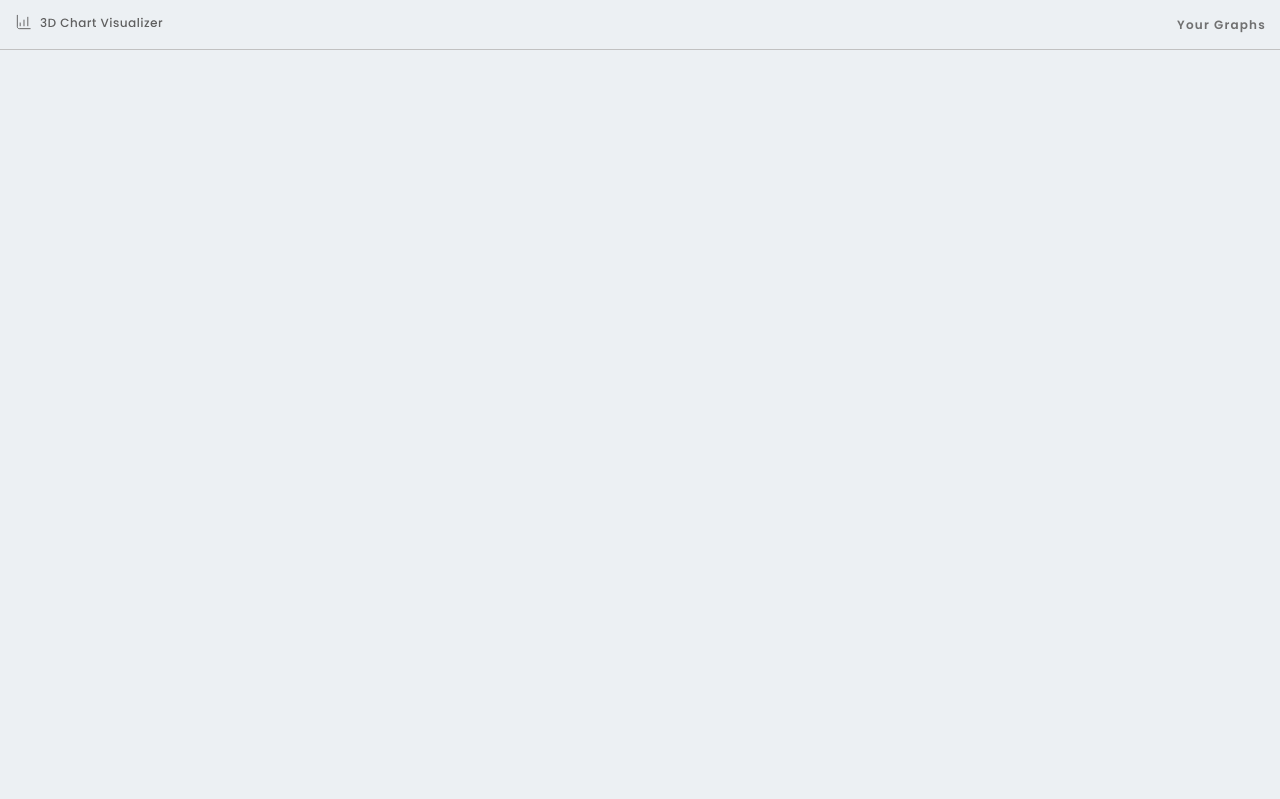
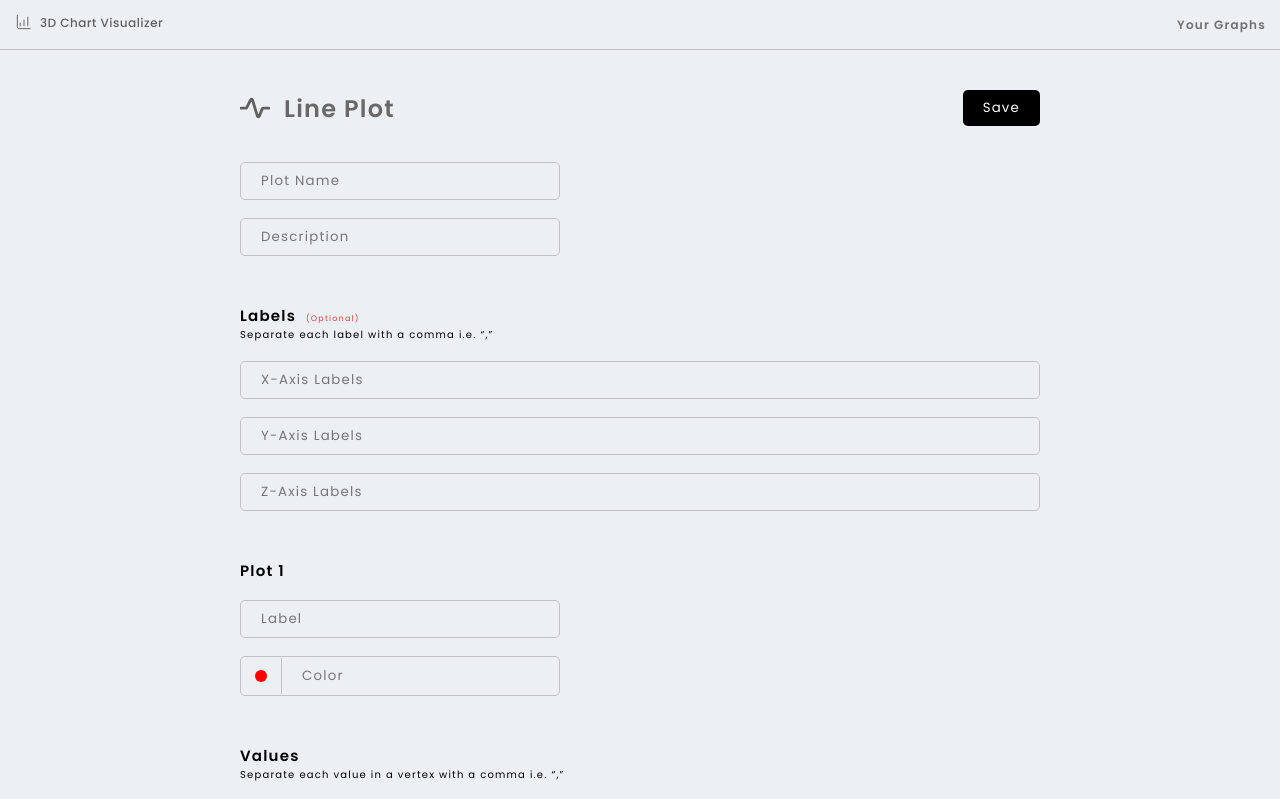
Before and after one commit to SWS-5007/3D-Charts_React, a React (Create React App) app: page /plot/new in a window 1280 px wide. Before the commit this address had no page. Shown: the top 799 px of the page. Built offline with nearby package versions, Linux system fonts and the light colour scheme.

Commit message:
Adding Plot Form

```diff
--- a/src/App.js
+++ b/src/App.js
@@ -6,6 +6,7 @@ import Navbar from "./components/Navbar";
 import NewChart from "./components/NewChart";
 import PlotContainer from "./components/PlotContainer";
 import Plots from "./components/Plots";
+import FormContainer from "./components/Forms/FormContainer";
 
 function App() {
   return (
@@ -13,6 +14,7 @@ function App() {
       <Navbar />
 
       <Routes>
+        <Route element={<FormContainer />} path="/plot/new" />
         <Route element={<PlotContainer />} path="/plot" />
         <Route element={<Plots />} path="/plots" />
         <Route element={<NewChart />} path="/" />
--- /dev/null
+++ b/src/components/Forms/FormContainer.jsx
@@ -0,0 +1,12 @@
+import React from "react";
+import Line from "./Line";
+
+const FormContainer = () => {
+  return (
+    <>
+      <Line />
+    </>
+  );
+};
+
+export default FormContainer;
--- /dev/null
+++ b/src/components/Forms/Line.jsx
@@ -0,0 +1,111 @@
+import React from "react";
+
+const Line = () => {
+  return (
+    <form>
+      <div className="form-header">
+        <div className="form-heading">
+          <svg
+            width="30"
+            height="30"
+            viewBox="0 0 30 30"
+            fill="none"
+            xmlns="http://www.w3.org/2000/svg"
+          >
+            <g clip-path="url(#clip0_6_198)">
+              <path
+                d="M1.07153 15.1714H5.76439C5.96199 15.1692 6.15542 15.1144 6.32487 15.0127C6.49432 14.9111 6.63368 14.7661 6.72868 14.5929L10.5858 6.87858C10.6809 6.68652 10.8324 6.52814 11.0201 6.42471C11.2078 6.32129 11.4227 6.27777 11.6358 6.30001C11.8481 6.31436 12.0507 6.3942 12.2158 6.52852C12.3808 6.66284 12.5001 6.84504 12.5572 7.05001L17.3358 22.95C17.3985 23.1657 17.5274 23.3562 17.7043 23.4946C17.8812 23.6331 18.0971 23.7124 18.3215 23.7214C18.5318 23.7145 18.7354 23.6457 18.9069 23.5238C19.0784 23.4018 19.2102 23.2321 19.2858 23.0357L22.2215 15.8572C22.3024 15.6558 22.4413 15.483 22.6207 15.3609C22.8 15.2388 23.0117 15.1728 23.2287 15.1714H28.9287"
+                stroke="#606060"
+                stroke-width="2.85714"
+                stroke-linecap="round"
+                stroke-linejoin="round"
+              />
+            </g>
+            <defs>
+              <clipPath id="clip0_6_198">
+                <rect width="30" height="30" fill="white" />
+              </clipPath>
+            </defs>
+          </svg>
+          <h2>Line Plot</h2>
+        </div>
+        <button className="btn-dark">Save</button>
+      </div>
+
+      <div className="form-content">
+        <input
+          name="plot_name"
+          placeholder="Plot Name"
+          className="input-primary"
+        />
+        <input
+          name="description"
+          placeholder="Description"
+          className="input-primary"
+        />
+      </div>
+
+      <div className="form-content">
+        <h3 className="form-content-heading heading-optional">Labels</h3>
+        <span>Separate each label with a comma i.e. “,”</span>
+        <input
+          name="x_labels"
+          placeholder="X-Axis Labels"
+          className="input-primary input-max"
+        />
+        <input
+          name="y_labels"
+          placeholder="Y-Axis Labels"
+          className="input-primary input-max"
+        />
+        <input
+          name="z_labels"
+          placeholder="Z-Axis Labels"
+          className="input-primary input-max"
+        />
+      </div>
+
+      <div className="form-content">
+        <h3 className="form-content-heading">Plot 1</h3>
+
+        <input name="plot_name" placeholder="Label" className="input-primary" />
+
+        <div className="color-input">
+          <div className="color-container">
+            <span className="color" />
+          </div>
+          <input name="color" placeholder="Color" className="input-primary" />
+        </div>
+      </div>
+
+      <div className="form-content">
+        <h3 className="form-content-heading">Values</h3>
+        <span>Separate each value in a vertex with a comma i.e. “,”</span>
+        <input
+          name="vertices"
+          placeholder="Vertices (x, y, z)"
+          className="input-primary"
+        />
+        <p className="vertices-data">(1, 2, 2), (2, 4, 2)</p>
+      </div>
+
+      <div className="form-content">
+        <h3 className="form-content-heading heading-optional">
+          Values in Array
+        </h3>
+        <span>Paste array of vertex arrays</span>
+        <textarea
+          name="vertices"
+          placeholder="Vertices (x, y, z)"
+          className="input-primary input-max"
+          rows={10}
+        />
+      </div>
+      <div className="form-content">
+        <button className="btn-dark">Add Line</button>
+      </div>
+    </form>
+  );
+};
+
+export default Line;
--- a/src/sass/main.scss
+++ b/src/sass/main.scss
@@ -23,8 +23,8 @@ html {
 
 body {
   background-color: $colorBackground;
-  max-height: 100vh;
-  overflow: hidden;
+  box-sizing: border-box;
+  // overflow: hidden;
 }
 
 .container {
@@ -103,6 +103,14 @@ button {
 .btn-primary {
   box-shadow: -10px -10px 30px 0 #fff, 10px 10px 30px 0 #acbdd8;
   padding: 1.8rem 2.2rem;
+}
+
+.btn-dark {
+  background-color: $colorDarkest;
+  border-radius: 5px;
+  box-shadow: none;
+  color: white;
+  padding: 0.8rem 2rem;
 }
 
 // Navbar
@@ -272,3 +280,86 @@ input {
   padding: 0.6rem 1.2rem;
   border-radius: 12px;
 }
+
+.input-primary {
+  border: 1px solid $colorLight;
+  border-radius: 5px;
+  max-width: 320px;
+  width: 100%;
+  padding: 0.8rem 2rem;
+  display: block;
+  margin: 1.8rem 0;
+  background-color: transparent;
+}
+
+.input-max {
+  max-width: 100%;
+  width: 100%;
+}
+
+.color-input {
+  max-width: 320px;
+  display: flex;
+  justify-content: flex-start;
+  align-items: center;
+  border: 1px solid $colorLight;
+  border-radius: 5px;
+
+  input {
+    border: none;
+    margin: 0;
+    border-left: 1px solid $colorLight;
+    border-radius: 0;
+  }
+}
+
+.color-container {
+  margin: (38px - 12px) / 2 1.4rem;
+  width: 12px;
+  height: 12px;
+
+  .color {
+    width: 12px;
+    height: 12px;
+    background-color: red;
+    border-radius: 50%;
+  }
+}
+
+// Forms
+
+form {
+  max-width: 800px;
+  display: block;
+  margin: 4rem auto;
+}
+
+.form-header {
+  display: flex;
+  justify-content: space-between;
+  align-items: center;
+}
+
+.form-heading {
+  display: flex;
+  justify-content: flex-start;
+  align-items: center;
+  gap: 1.4rem;
+}
+
+.form-content {
+  margin: 3.6rem 0 4.8rem;
+}
+
+.heading-optional::after {
+  content: "(Optional)";
+  font-size: 0.8rem;
+  position: relative;
+  left: 10px;
+  font-weight: 100;
+  color: rgb(234, 63, 63);
+}
+
+.vertices-data {
+  margin: 4rem 0 6rem;
+}
--- a/src/styles/styles.css
+++ b/src/styles/styles.css
@@ -12,8 +12,7 @@ html {
 
 body {
   background-color: #ecf0f3;
-  max-height: 100vh;
-  overflow: hidden;
+  box-sizing: border-box;
 }
 
 .container {
@@ -86,6 +85,14 @@ button {
 .btn-primary {
   box-shadow: -10px -10px 30px 0 #fff, 10px 10px 30px 0 #acbdd8;
   padding: 1.8rem 2.2rem;
+}
+
+.btn-dark {
+  background-color: black;
+  border-radius: 5px;
+  box-shadow: none;
+  color: white;
+  padding: 0.8rem 2rem;
 }
 
 nav {
@@ -242,4 +249,83 @@ input {
   border-radius: 12px;
 }
 
+.input-primary {
+  border: 1px solid #c1c1c1;
+  border-radius: 5px;
+  max-width: 320px;
+  width: 100%;
+  padding: 0.8rem 2rem;
+  display: block;
+  margin: 1.8rem 0;
+  background-color: transparent;
+}
+
+.input-max {
+  max-width: 100%;
+  width: 100%;
+}
+
+.color-input {
+  max-width: 320px;
+  display: flex;
+  justify-content: flex-start;
+  align-items: center;
+  border: 1px solid #c1c1c1;
+  border-radius: 5px;
+}
+.color-input input {
+  border: none;
+  margin: 0;
+  border-left: 1px solid #c1c1c1;
+  border-radius: 0;
+}
+
+.color-container {
+  margin: 13px 1.4rem;
+  width: 12px;
+  height: 12px;
+}
+.color-container .color {
+  width: 12px;
+  height: 12px;
+  background-color: red;
+  border-radius: 50%;
+}
+
+form {
+  max-width: 800px;
+  display: block;
+  margin: 4rem auto;
+}
+
+.form-header {
+  display: flex;
+  justify-content: space-between;
+  align-items: center;
+}
+
+.form-heading {
+  display: flex;
+  justify-content: flex-start;
+  align-items: center;
+  gap: 1.4rem;
+}
+
+.form-content {
+  margin: 3.6rem 0 4.8rem;
+}
+
+.heading-optional::after {
+  content: "(Optional)";
+  font-size: 0.8rem;
+  position: relative;
+  left: 10px;
+  font-weight: 100;
+  color: rgb(234, 63, 63);
+}
+
+.vertices-data {
+  margin: 4rem 0 6rem;
+}
+
 /*# sourceMappingURL=styles.css.map */
```
Also changed, not shown: 1 other file (tests, documents, lock files or other folders).
